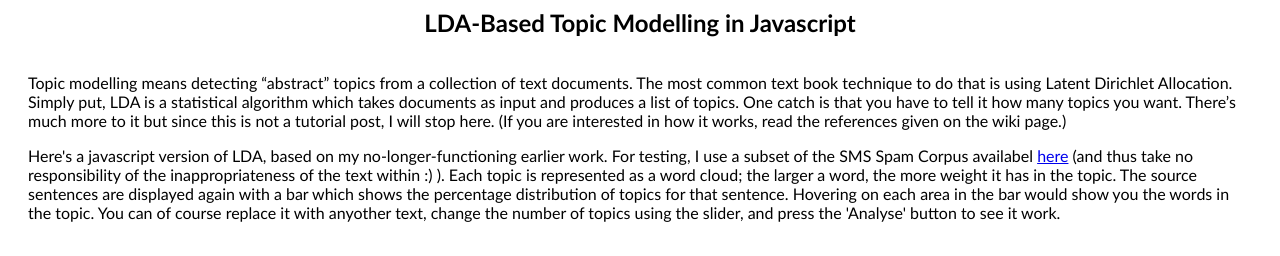
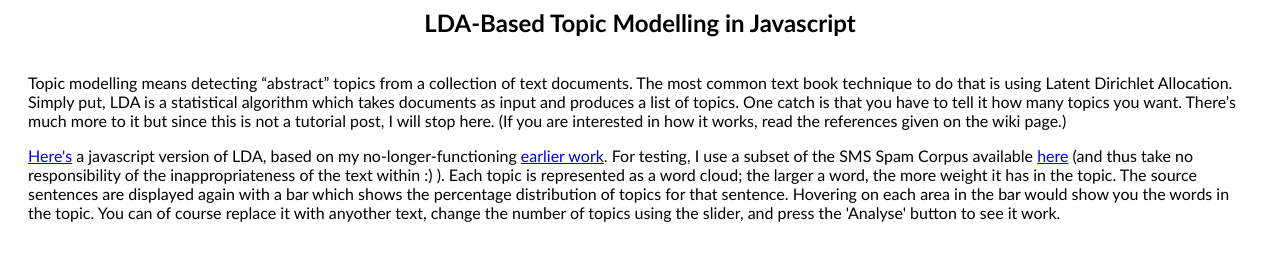
Before and after one commit to awaisathar/lda.js, a plain HTML site: page index.html in a window 1280 px wide. Shown: the top 256 px of the page. Drawn offline with Linux system fonts and the light colour scheme; a script that the page names is missing.

Commit message:
Fixed typos. Added link to github repo.

```diff
--- a/index.html
+++ b/index.html
@@ -141,7 +141,7 @@ var sentences;
 <body>
 <div id="titletxt">LDA-Based Topic Modelling in Javascript</div>
 <div id="titledesc"><p>Topic modelling means detecting “abstract” topics from a collection of text documents. The most common text book technique to do that is using Latent Dirichlet Allocation. Simply put, LDA is a statistical algorithm which takes documents as input and produces a list of topics. One catch is that you have to tell it how many topics you want. There’s much more to it but since this is not a tutorial post, I will stop here. (If you are interested in how it works, read the references given on the wiki page.)</p>
-<p>Here's a javascript version of LDA, based on my no-longer-functioning <a href"http://chaoticity.com/lda-based-topic-modelling-in-javascript/">earlier work</a>. For testing, I use a subset of the SMS Spam Corpus availabel <a href="http://www.dt.fee.unicamp.br/~tiago/smsspamcollection/">here</a> (and thus take no responsibility of the inappropriateness of the text within :) ). Each topic is represented as a word cloud; the larger a word, the more weight it has in the topic. The source sentences are displayed again with a bar which shows the percentage distribution of topics for that sentence. Hovering on each area in the bar would show you the words in the topic. You can of course replace it with anyother text, change the number of topics using the slider, and press the 'Analyse' button to see it work.  </p></div>
+<p><a href="https://github.com/awaisathar/lda.js">Here's</a> a javascript version of LDA, based on my no-longer-functioning <a href="http://chaoticity.com/lda-based-topic-modelling-in-javascript/">earlier work</a>. For testing, I use a subset of the SMS Spam Corpus available <a href="http://www.dt.fee.unicamp.br/~tiago/smsspamcollection/">here</a> (and thus take no responsibility of the inappropriateness of the text within :) ). Each topic is represented as a word cloud; the larger a word, the more weight it has in the topic. The source sentences are displayed again with a bar which shows the percentage distribution of topics for that sentence. Hovering on each area in the bar would show you the words in the topic. You can of course replace it with anyother text, change the number of topics using the slider, and press the 'Analyse' button to see it work.  </p></div>
 <textarea id="text" cols="80" rows="10">Go until jurong point, crazy.. Available only in bugis n great world la e buffet... Cine there got amore wat...
 Ok lar... Joking wif u oni...
 Free entry in 2 a wkly comp to win FA Cup final tkts 21st May 2005. Text FA to 87121 to receive entry question(std txt rate)T&C's apply 08452810075over18's
```
